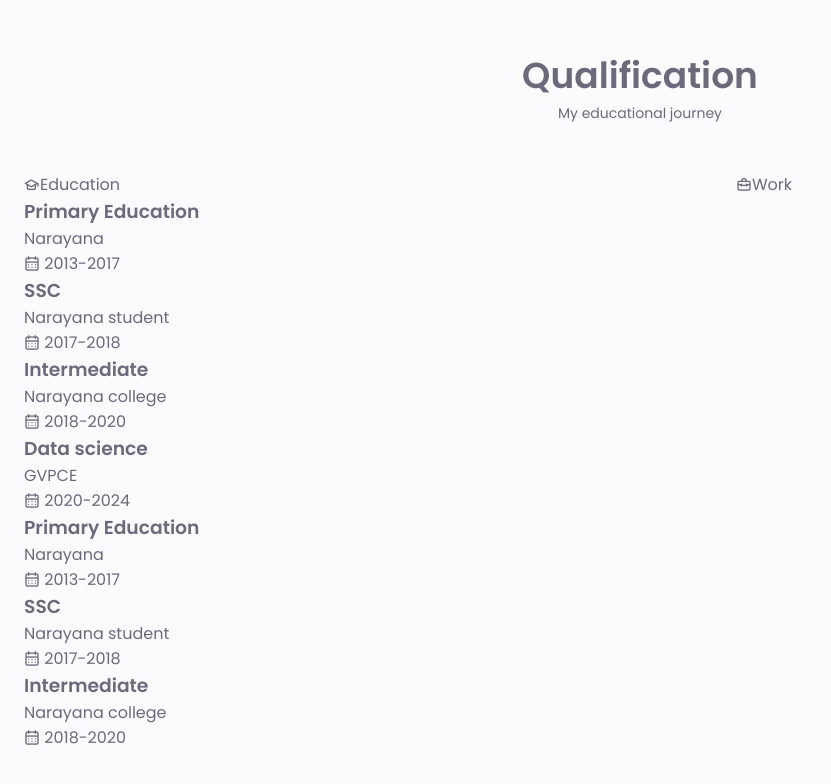
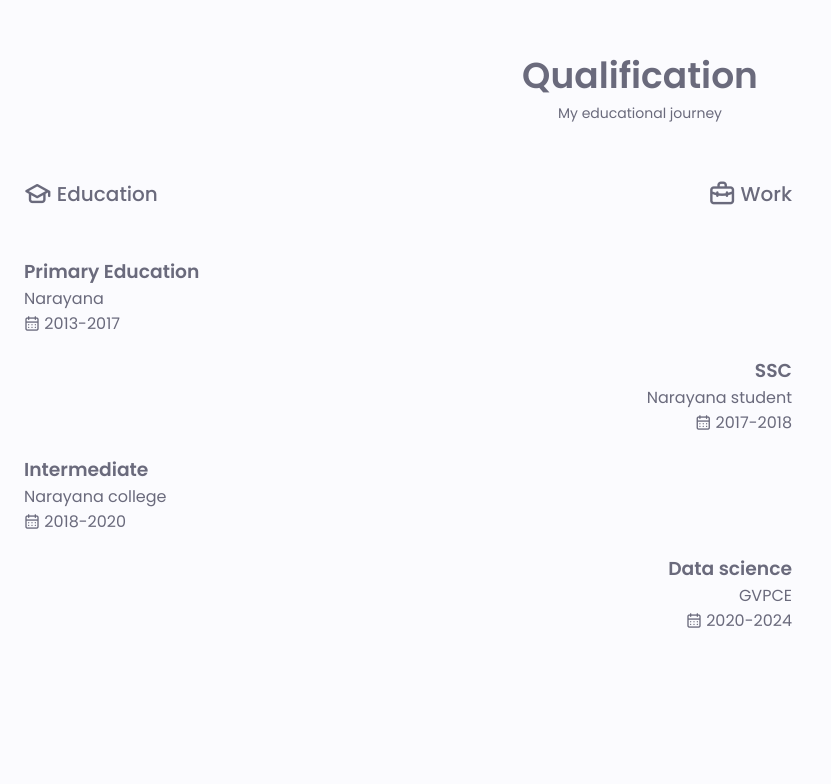
Before and after one commit to bhushanatchyutuni/portfolio, a plain HTML site: page index.html in a window 1280 px wide. Shown: the part 2128-2912 px from the top of the page, without its empty margins (0-831 px from the left). Drawn offline with nearby package versions, Linux system fonts and the light colour scheme.

Commit message:
files updated

```diff
--- a/assets/css/styles.css
+++ b/assets/css/styles.css
@@ -408,7 +408,35 @@ background-color: var(--first-color-lighter);
 .qualification_tabs{
   display: flex;
   justify-content: space-between;
+  margin-bottom: var(--mb-2);
 }
+.qualification_button{
+  font-size: var(--h3-font-size);
+  font-weight: var(--font-medium);
+  cursor:pointer;
+}
+.qualification_button:hover{
+  color: var(--first-color);
+}
+.qualification_icon{
+  font-size: 1.8rem;
+  margin-right:var(--mb-0-25);
+}
+.qualification_data {
+  width: 50%; /* Each qualification takes half the width of the page */
+  margin: 10px 0; /* Add some margin for spacing */
+  clear: both; /* Clear previous floats */
+}
+
+.left {
+  float: left;
+}
+
+.right {
+  float: right;
+  text-align: right;
+}
+/* Adjust the width and styling as needed */
 
 /*==================== SERVICES ====================*/
 
--- a/index.html
+++ b/index.html
@@ -332,7 +332,7 @@
                     <!-- qualifiaction content 1 -->
                     <div class="qualification_content">
                         <!-- qualifcation 1-->
-                        <div class="qualification_data">
+                        <div class="qualification_data left">
                             <div>
                                 <h3 class="qualification_title">Primary Education</h3>
                                 <span class="qualification_subtitle">Narayana</span>
@@ -347,7 +347,7 @@
                             </div>
                         </div>
                         <!-- qualifcation 2-->
-                        <div class="qualification_data">
+                        <div class="qualification_data right">
                             <div></div>
                             <div>
                                 <span class="qualification_rounder"></span>
@@ -363,7 +363,7 @@
                             </div>
                         </div>
                         <!-- qualifcation 3-->
-                        <div class="qualification_data">
+                        <div class="qualification_data left">
                             <div></div>
                             <div>
                                 <span class="qualification_rounder"></span>
@@ -379,7 +379,7 @@
                             </div>
                         </div>
                         <!-- qualifcation 4-->
-                        <div class="qualification_data">
+                        <div class="qualification_data right">
                             <div></div>
                             <div>
                                 <h3 class="qualification_title">Data science</h3>
@@ -392,56 +392,6 @@
                             <div>
                                 <span class="qualification_rounder"></span>
                                 <span class="qualification_line"></span>
-                            </div>
-                        </div>
-                    </div>
-                    <!-- qualifiaction content 2 -->
-                    <div class="qualification_content">
-                        <!-- qualifcation 1-->
-                        <div class="qualification_data">
-                            <div>
-                                <h3 class="qualification_title">Primary Education</h3>
-                                <span class="qualification_subtitle">Narayana</span>
-                                <div class="qualification_calendar">
-                                    <i class="uil uil-calendar-alt"></i>
-                                    2013-2017
-                                </div>
-                            </div>
-                            <div>
-                                <span class="qualification_rounder"></span>
-                                <span class="qualification_line"></span>
-                            </div>
-                        </div>
-                        <!-- qualifcation 2-->
-                        <div class="qualification_data">
-                            <div></div>
-                            <div>
-                                <span class="qualification_rounder"></span>
-                                <span class="qualification_line"></span>
-                            </div>
-                            <div>
-                                <h3 class="qualification_title">SSC</h3>
-                                <span class="qualification_subtitle">Narayana student</span>
-                                <div class="qualification_calendar">
-                                    <i class="uil uil-calendar-alt"></i>
-                                    2017-2018
-                                </div>
-                            </div>
-                        </div>
-                        <!-- qualifcation 3-->
-                        <div class="qualification_data">
-                            <div></div>
-                            <div>
-                                <h3 class="qualification_title">Intermediate</h3>
-                                <span class="qualification_subtitle">Narayana college</span>
-                                <div class="qualification_calendar">
-                                    <i class="uil uil-calendar-alt"></i>
-                                    2018-2020
-                                </div>
-                            </div>
-                            <div>
-                                <span class="qualification_rounder"></span>
-                                <!-- <span class="qualification_line"></span> -->
                             </div>
                         </div>
                     </div>
```
